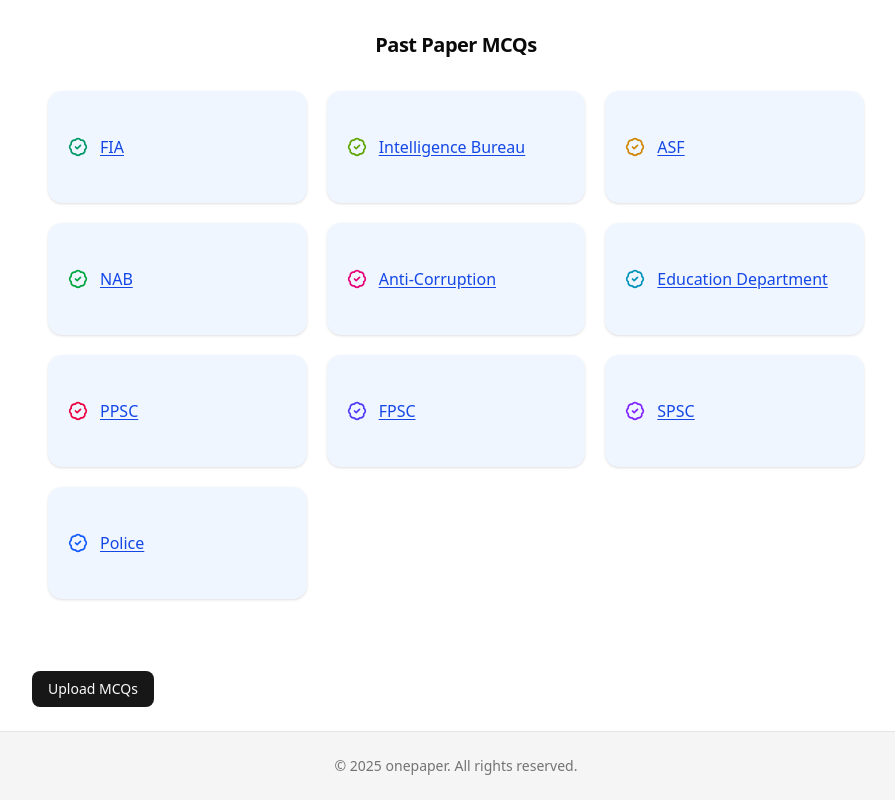
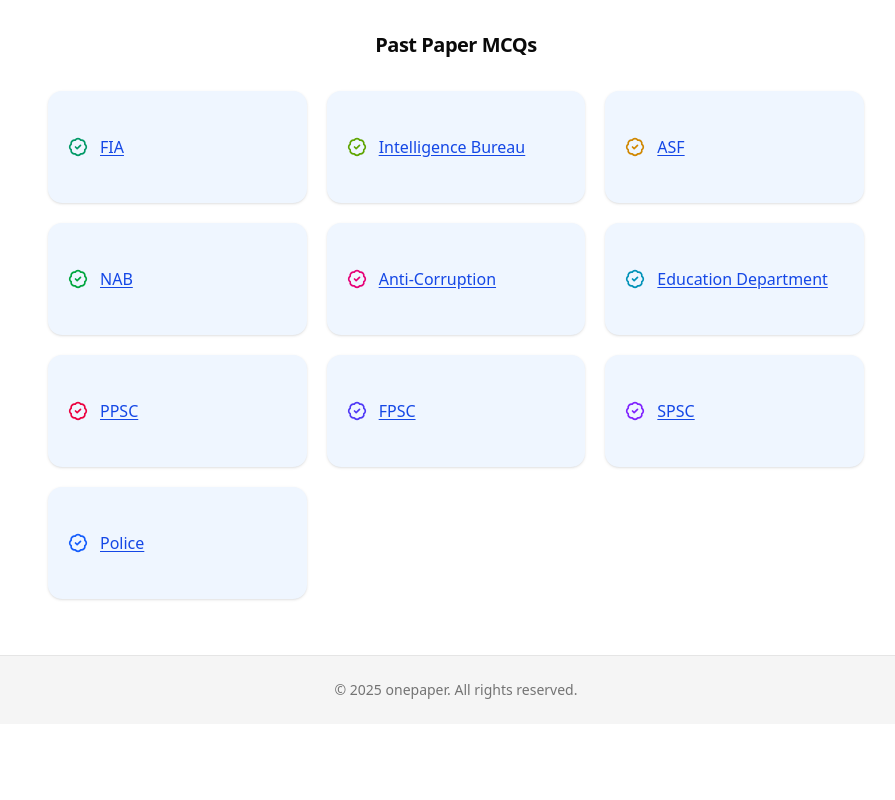
Before and after one commit to waqarkhan424/mcqs-app, a Next.js app: page / in a window 1280 px wide. Shown: the part 758-1558 px from the top of the page, without its empty margins (184-1079 px from the left). After the commit the page ends 1482 px from the top, so only its background shows below. Built offline with nearby package versions, Linux system fonts and the light colour scheme.

Commit message:
final commit

```diff
--- a/app/page.tsx
+++ b/app/page.tsx
@@ -19,7 +19,7 @@ export default function Home() {
 
       <CategoryLinks />
 
-      <McqsUploader />
+      {/* <McqsUploader /> */}
 
     </div>
 
```
